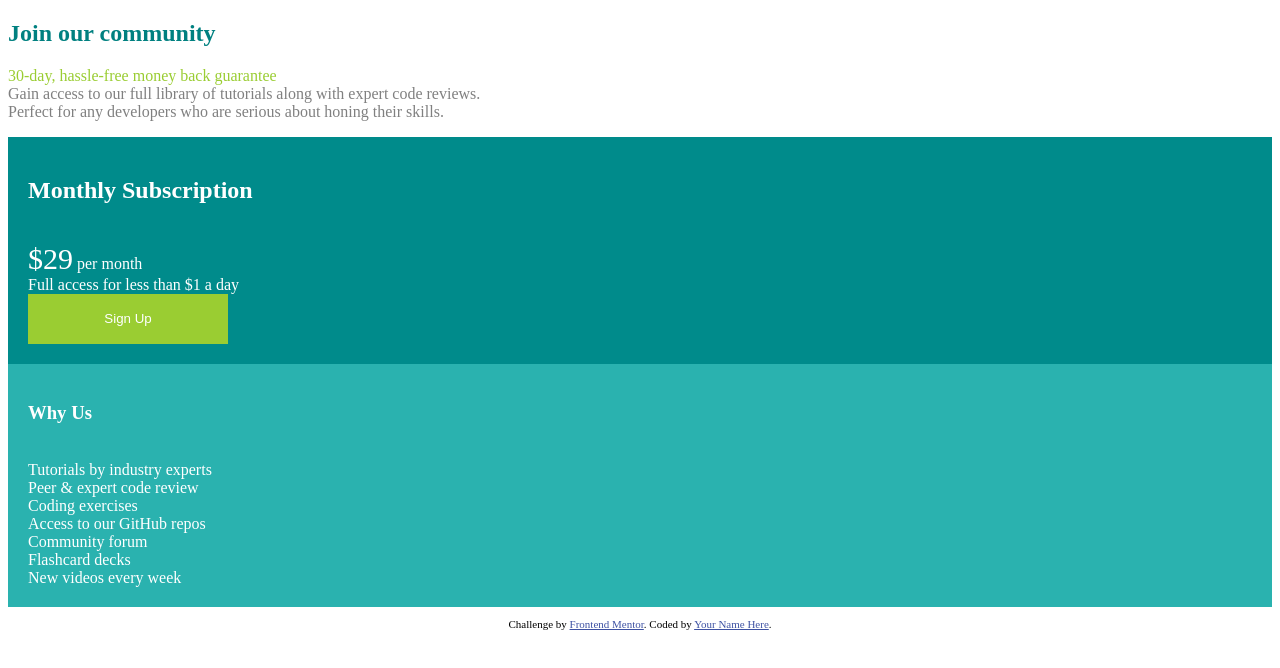
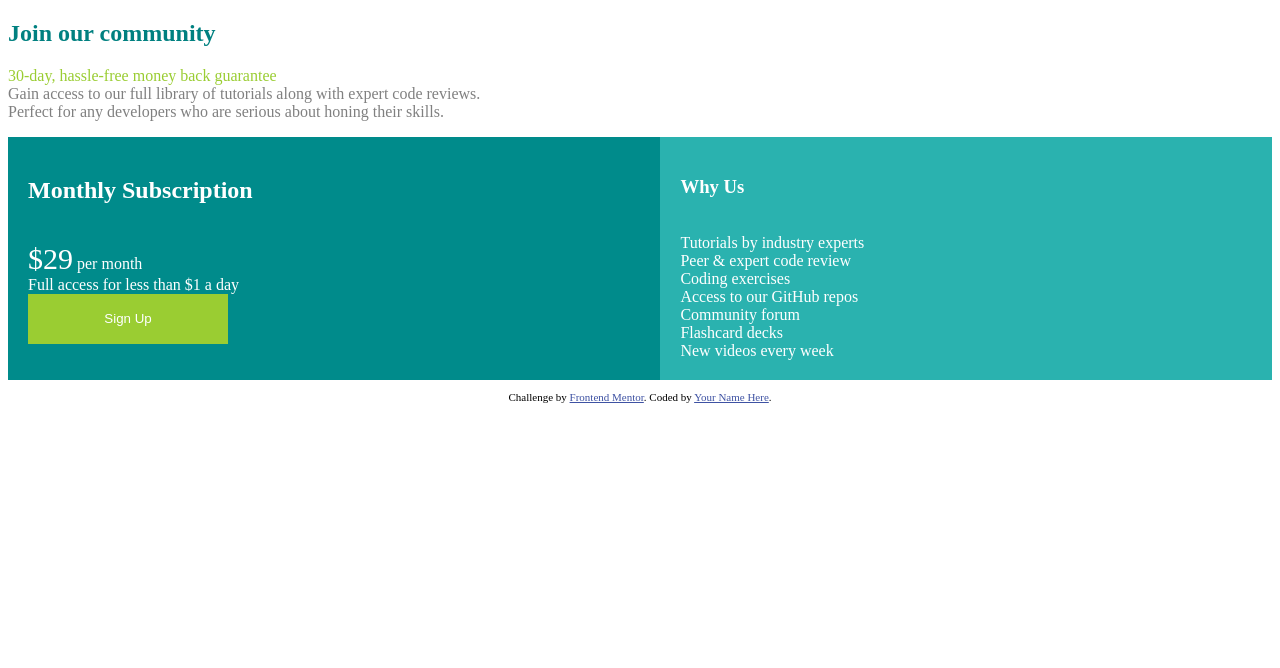
Before and after one commit to Tobiade466/single-price-grid-component-master-remake, a plain HTML site: page index.html in a window 1280 px wide. Drawn offline with Linux system fonts and the light colour scheme.

Commit message:
Update style.css

```diff
--- a/style.css
+++ b/style.css
@@ -9,7 +9,7 @@ h1{
 }
 .grid{
     display: grid;
-    grid-template-rows: auto auto
+    grid-template-columns: auto auto
 }
 .left{
     background-color:darkcyan;
```
